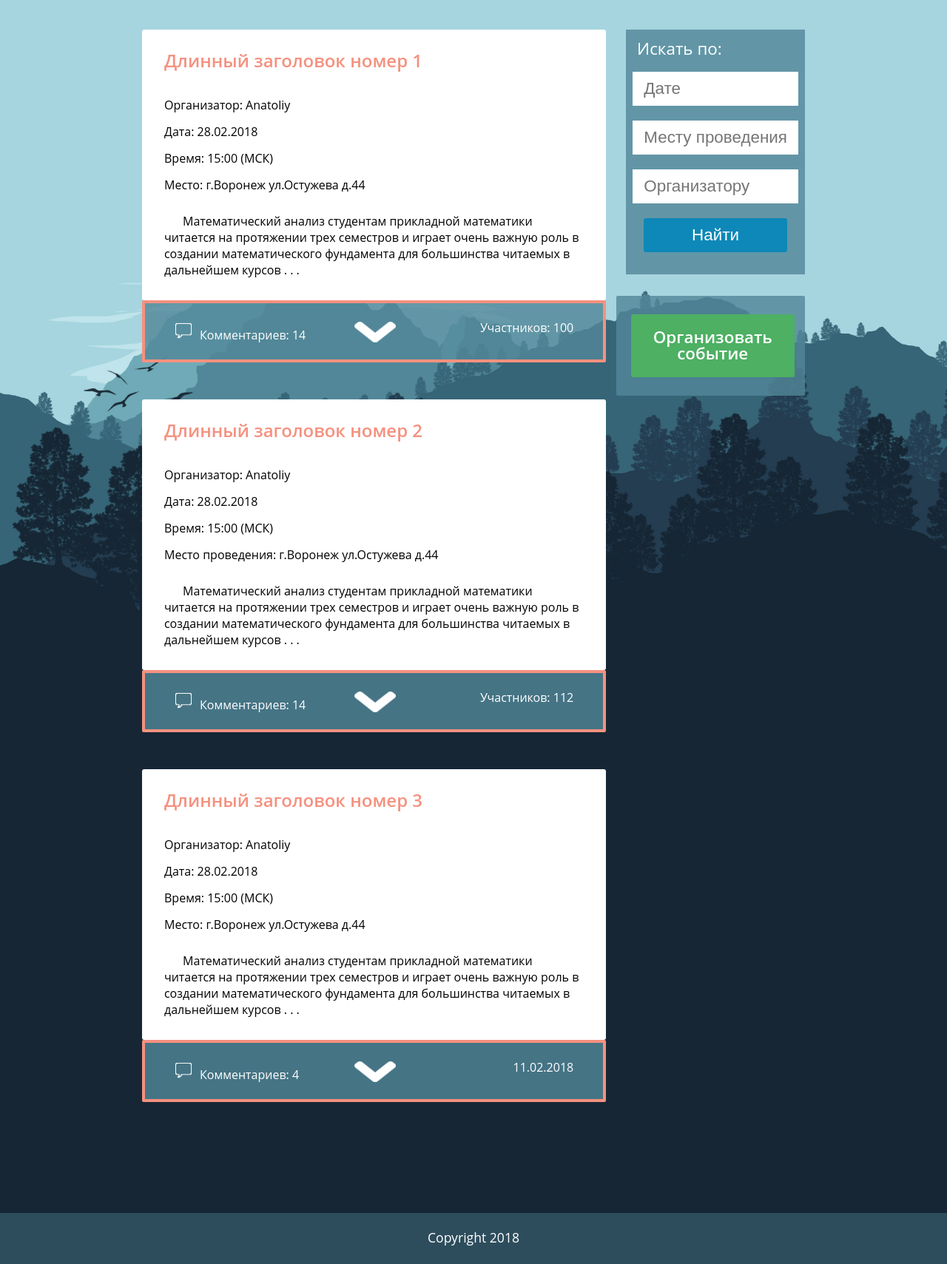
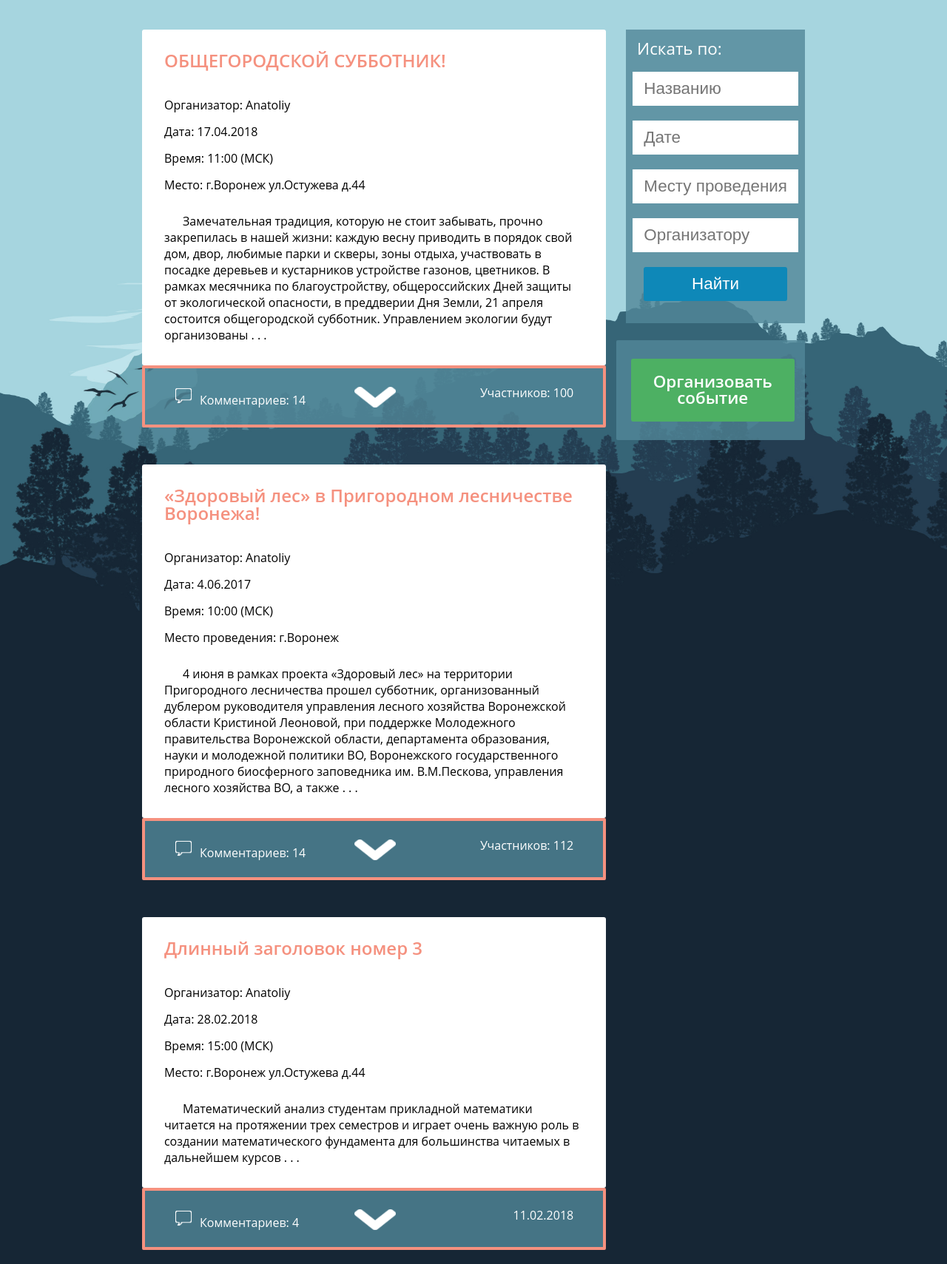
Before and after one commit to Rusich2012/CleanPlanet, a Django app: page /prev-events/ in a window 1280 px wide. Shown: the part 80-1789 px from the top of the page at 74% size. Run offline with Django 3.2, Linux system fonts and the light colour scheme.

Commit message:
Add text example

```diff
--- a/CP/static/CP/css/events.css
+++ b/CP/static/CP/css/events.css
@@ -144,7 +144,7 @@ article p {
 
 .org {
 	position: absolute;
-	top: 360px;
+	top: 420px;
 	right: 0;
 	width: 24%;
 	padding: 25px 20px;
--- a/CP/templates/base-event.html
+++ b/CP/templates/base-event.html
@@ -7,6 +7,7 @@
 {% block content %}
     <div class="sort">
         <h2>Искать по:</h2>
+        <input type="text" placeholder="Названию">
         <input type="text" placeholder="Дате">
         <input type="text" placeholder="Месту проведения">
         <input type="text" placeholder="Организатору">
--- a/CP/templates/prev-events.html
+++ b/CP/templates/prev-events.html
@@ -5,15 +5,16 @@
 {% block column %}
     <div class="one-block">
        <article>
-           <h2>Длинный заголовок номер 1</h2>
+           <h2>ОБЩЕГОРОДСКОЙ СУББОТНИК!</h2>
            <ul>
                <li>Организатор: Anatoliy</li>
-                <li>Дата: 28.02.2018</li>
-                <li>Время: 15:00 (МСК)</li>
+                <li>Дата: 17.04.2018</li>
+                <li>Время: 11:00 (МСК)</li>
                 <li>Место: г.Воронеж ул.Остужева д.44</li>
            </ul>
-           <p>Математический анализ студентам прикладной математики читается на протяжении трех семестров и играет очень важную роль в создании математического фундамента для большинства
-               читаемых в дальнейшем     курсов . . .</p>
+           <p>Замечательная традиция, которую не стоит забывать, прочно закрепилась в нашей жизни: каждую весну приводить в порядок свой дом, двор, любимые парки и скверы, зоны отдыха,
+               участвовать в посадке деревьев и кустарников устройстве газонов, цветников. В рамках месячника по благоустройству, общероссийских Дней защиты от экологической опасности,
+               в преддверии Дня Земли, 21 апреля состоится общегородской субботник. Управлением экологии будут организованы . . .</p>
        </article>
        <a href="/one-event/">
            <div class="column-footer">
@@ -25,15 +26,16 @@
     </div>
     <div class="one-block">
         <article>
-            <h2>Длинный заголовок номер 2</h2>
+            <h2>«Здоровый лес» в Пригородном лесничестве Воронежа!</h2>
             <ul>
                 <li>Организатор: Anatoliy</li>
-                <li>Дата: 28.02.2018</li>
-                <li>Время: 15:00 (МСК)</li>
-                <li>Место проведения: г.Воронеж ул.Остужева д.44</li>
+                <li>Дата: 4.06.2017</li>
+                <li>Время: 10:00 (МСК)</li>
+                <li>Место проведения: г.Воронеж</li>
             </ul>
-            <p>Математический анализ студентам прикладной математики читается на протяжении трех семестров и играет очень важную роль в создании математического фундамента для большинства
-                читаемых в дальнейшем     курсов . . .</p>
+            <p>4 июня в рамках проекта «Здоровый лес» на территории Пригородного лесничества прошел субботник, организованный дублером руководителя управления лесного хозяйства Воронежской области
+                Кристиной Леоновой, при поддержке Молодежного правительства Воронежской области, департамента образования, науки и молодежной политики ВО, Воронежского государственного природного
+                биосферного заповедника им. В.М.Пескова, управления лесного хозяйства ВО, а также . . .</p>
         </article>
         <a href="/one-event/">
            <div class="column-footer">
```
Also changed, not shown: CP/templates/all-events.html (+26 -24 lines), CP/templates/one-event.html (+12 -9 lines).
